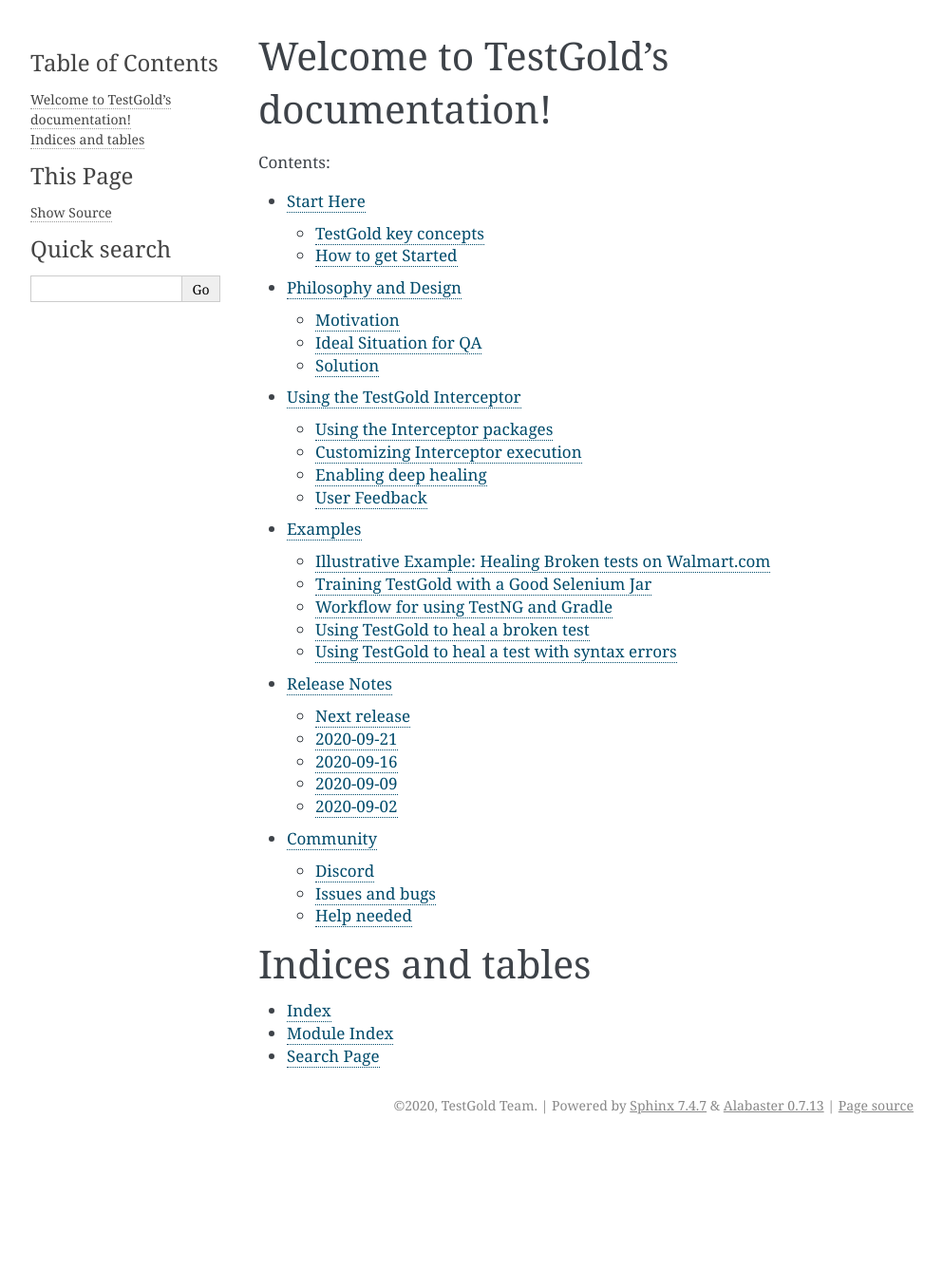
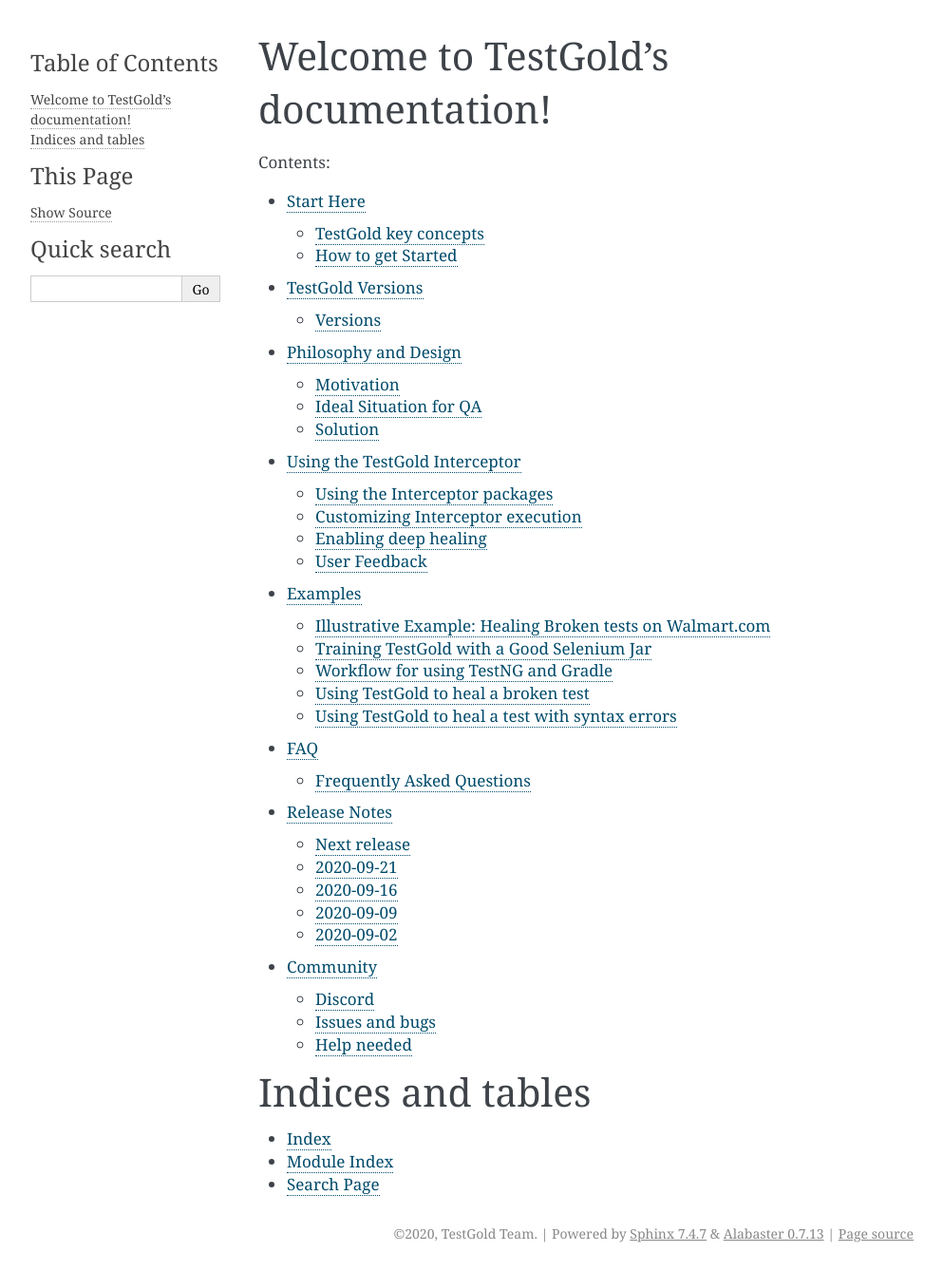
Before and after one commit to aichemydev/testgold, a Sphinx documentation site: the page built from docs/index.rst, in a window 1280 px wide. Shown: the whole page at 95% size, without its empty margins (148-1141 px from the left). Built offline with Sphinx 7.4.7, drawn with Linux system fonts in a browser that asks for light colours; before the commit the page ends 1203 px from its top, so only the background shows below that.

Commit message:
Adding navigation

```diff
--- /dev/null
+++ b/docs/faq.rst
@@ -0,0 +1,5 @@
+FAQ
+===========
+
+Frequently Asked Questions
+--------------------------
--- a/docs/index.rst
+++ b/docs/index.rst
@@ -11,9 +11,11 @@
    :caption: Contents:
 
    introduction
+   version
    design
    externaluse
    examples
+   faq
    releasenotes
    community
 
--- /dev/null
+++ b/docs/version.rst
@@ -0,0 +1,5 @@
+TestGold Versions
+=================
+
+Versions
+--------
```
